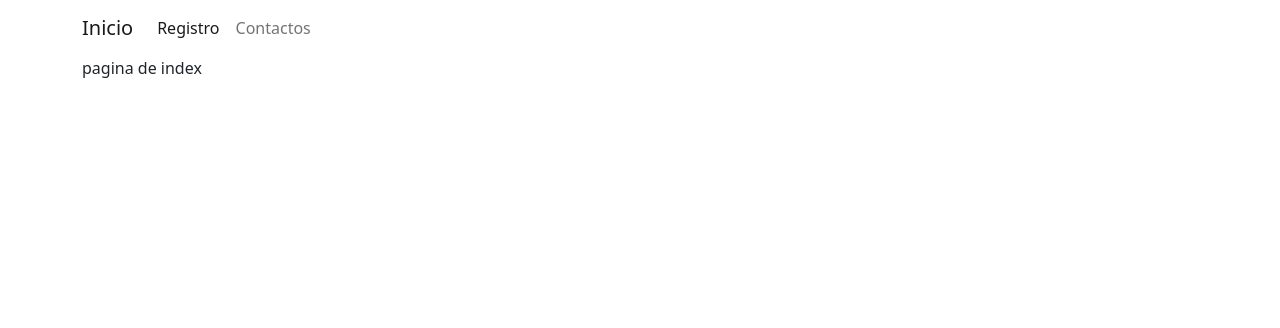
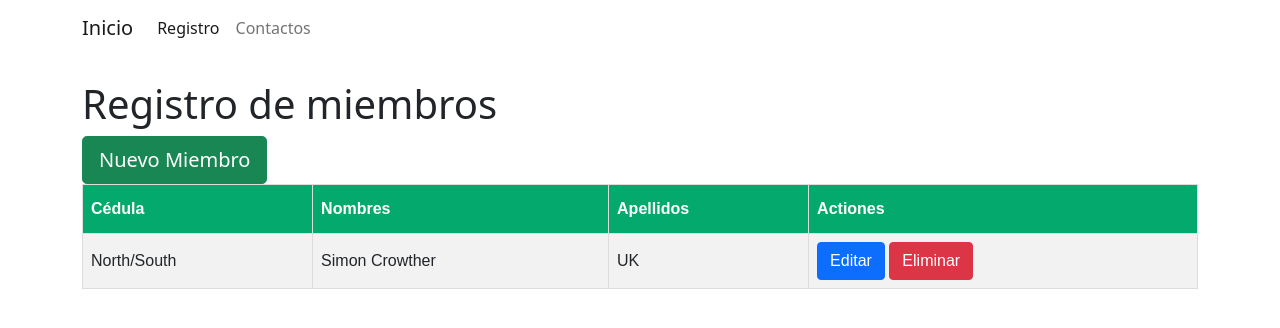
Before and after one commit to manzanareslopezdionicio/appwebcp, a Flask app: page / in a window 1280 px wide. Shown: the top 328 px of the page. Run offline with Flask 2, Linux system fonts and the light colour scheme; some libraries are stand-ins or nearby versions.

Commit message:
Update index.html

```diff
--- a/templates/index.html
+++ b/templates/index.html
@@ -2,4 +2,52 @@
 
 {% block titulo %}Pagina de registros {% endblock %}
 
-{% block contenido %} pagina de index {% endblock %}
+{% block contenido %}
+<br>
+<h1>Registro de miembros</h1>
+<button id="btnAgregar" type="button" class="btn btn-success btn-lg">Nuevo Miembro</button>
+<br>
+<table id="customers">
+    <tr>
+      <th>Cédula</th>
+      <th>Nombres</th>
+      <th>Apellidos</th>
+      <th>Actiones</th>
+    </tr>
+    <tr>
+      <td>North/South</td>
+      <td>Simon Crowther</td>
+      <td>UK</td>
+      <td>
+        <a href="#" class="btn btn-primary" role="button">Editar</a>
+        <a href="#" class="btn btn-danger" role="button">Eliminar</a>
+      </td>
+    </tr>
+  </table>
+
+
+<style>
+    #customers {
+      font-family: Arial, Helvetica, sans-serif;
+      border-collapse: collapse;
+      width: 100%;
+    }
+
+    #customers td, #customers th {
+      border: 1px solid #ddd;
+      padding: 8px;
+    }
+
+    #customers tr:nth-child(even){background-color: #f2f2f2;}
+
+    #customers tr:hover {background-color: #ddd;}
+
+    #customers th {
+      padding-top: 12px;
+      padding-bottom: 12px;
+      text-align: left;
+      background-color: #04AA6D;
+      color: white;
+    }
+
+{% endblock %}
```
